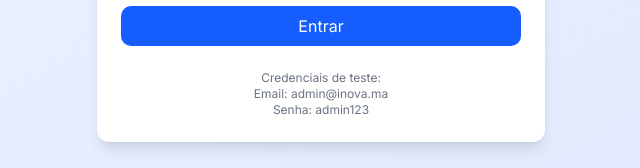
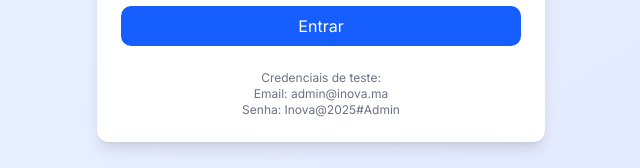
Before and after one commit to exattacontabilidadedigital/ecossistema-inovacao, a Next.js app: page /admin/login in a window 1280 px wide. Shown: the part 504-672 px from the top of the page, without its empty margins (319-959 px from the left). Built offline with nearby package versions, Linux system fonts and the light colour scheme; no server answers.

Commit message:
fix: Change default admin password to avoid security warnings
- Updated from 'admin123' to 'Inova@2025#Admin'
- Prevents Google password breach warnings
- More secure password that won't trigger browser warnings
- User must update ADMIN_PASSWORD environment variable in Coolify

```diff
--- a/app/admin/login/page.tsx
+++ b/app/admin/login/page.tsx
@@ -112,7 +112,7 @@ export default function AdminLogin() {
             <p className="text-xs text-gray-500">
               Credenciais de teste:<br/>
               Email: admin@inova.ma<br/>
-              Senha: admin123
+              Senha: Inova@2025#Admin
             </p>
           </div>
         </div>
```
Also changed, not shown: 1 other file (tests, documents, lock files or other folders).
